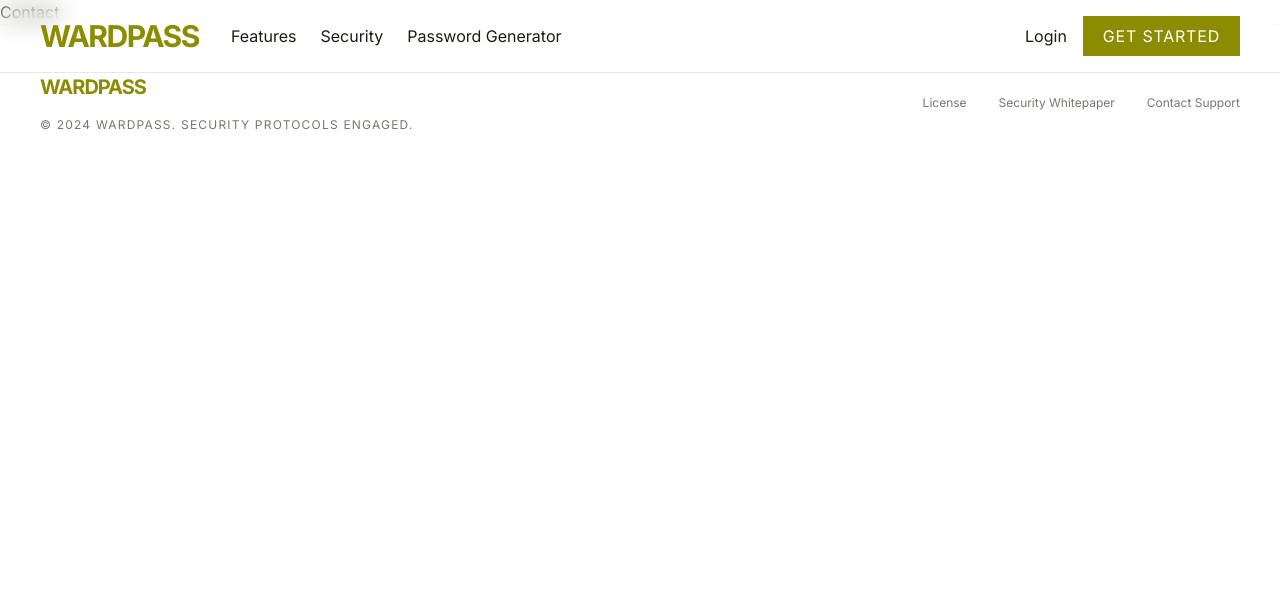
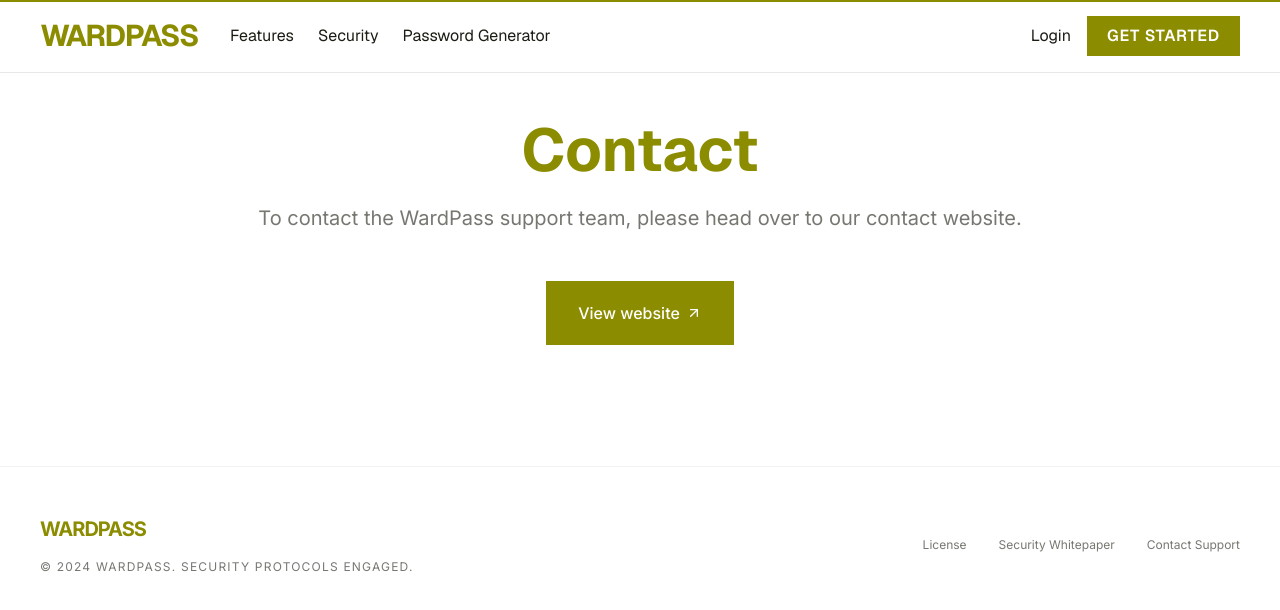
Before and after one commit to zamarwint/WardPass, a Next.js app: page /contact in a window 1280 px wide. Shown: the top 610 px of the page. Built offline with nearby package versions, Linux system fonts and the light colour scheme.

Commit message:
Updated auth, fixed the not found page, added the scrollbar in the navbar, built out the bottom pages, added verify email page and some other tweaks.

```diff
--- a/app/(pages)/(footer-pages)/contact/page.tsx
+++ b/app/(pages)/(footer-pages)/contact/page.tsx
@@ -1,7 +1,18 @@
+import { Button } from "@/components/ui/button";
+import { ArrowUpRight } from "lucide-react";
+
 export default function ContactPage() {
     return (
-        <div>
-            Contact
+        <div className="py-30 mx-auto flex flex-col gap-10">
+            <div className="flex flex-col items-center justify-center text-center gap-12">
+                <div className="flex flex-col gap-6">
+                    <h1 className="text-2xl md:text-6xl font-bold font-geist text-primary">Contact</h1>
+                    <p className="text-xl text-muted-foreground">To contact the WardPass support team, please head over to our contact website.</p>
+                </div>
+                <a rel="noopener noreferrer" href="https://zamarwint.xyz/#contact" target="_blank">
+                    <Button size="lg" className="text-md p-8">View website <ArrowUpRight /> </Button>
+                </a>
+            </div>
         </div>
     )
 }
--- a/app/(pages)/(footer-pages)/license/page.tsx
+++ b/app/(pages)/(footer-pages)/license/page.tsx
@@ -1,7 +1,38 @@
+import { Button } from "@/components/ui/button";
+import { Field, FieldDescription, FieldSeparator } from "@/components/ui/field";
+import { ArrowLeft } from "lucide-react";
+import Link from "next/link";
+import { drawALineClass } from "@/app/_components/drawALine";
+
 export default function LicensePage() {
     return (
-        <div>
-            License
-        </div>
+        <div className="py-30 mx-auto flex flex-col gap-10">
+            <div className="flex flex-col items-center justify-center text-center gap-12">
+                <div className="flex flex-col gap-6">
+                    <h1 className="text-2xl md:text-6xl font-bold font-geist text-primary">License</h1>
+                    <p className="text-xl text-muted-foreground">WardPass is open-source, under the <Link href="https://opensource.org/license/mit/" target="_blank" rel="noopener noreferrer" className={`font-bold text-foreground hover:text-primary ${drawALineClass}`}>MIT License</Link>.</p>
+                    <Field className="max-w-lg md:max-w-xl text-muted-foreground prose text-md">
+                        <FieldDescription className="text-center">
+                            Copyright. 2026. WardPass and ZW.
+                        </FieldDescription>
+                        <FieldSeparator />
+                        <FieldDescription className="text-center">
+                            Permission is hereby granted, free of charge, to any person obtaining a copy of this software and associated documentation files (the “Software”), to deal in the Software without restriction, including without limitation the rights to use, copy, modify, merge, publish, distribute, sublicense, and/or sell copies of the Software, and to permit persons to whom the Software is furnished to do so, subject to the following conditions:
+                        </FieldDescription>
+                        <FieldSeparator />
+                        <FieldDescription className="text-center">
+                            The above copyright notice and this permission notice shall be included in all copies or substantial portions of the Software.
+                        </FieldDescription>
+                        <FieldSeparator />
+                        <FieldDescription className="text-center">
+                            THE SOFTWARE IS PROVIDED “AS IS”, WITHOUT WARRANTY OF ANY KIND, EXPRESS OR IMPLIED, INCLUDING BUT NOT LIMITED TO THE WARRANTIES OF MERCHANTABILITY, FITNESS FOR A PARTICULAR PURPOSE AND NONINFRINGEMENT. IN NO EVENT SHALL THE AUTHORS OR COPYRIGHT HOLDERS BE LIABLE FOR ANY CLAIM, DAMAGES OR OTHER LIABILITY, WHETHER IN AN ACTION OF CONTRACT, TORT OR OTHERWISE, ARISING FROM, OUT OF OR IN CONNECTION WITH THE SOFTWARE OR THE USE OR OTHER DEALINGS IN THE SOFTWARE.
+                        </FieldDescription>
+                    </Field>
+                </div>
+                <Link href="/">
+                    <Button size="lg" className="text-md p-8"><ArrowLeft /> Back to Home</Button>
+                </Link>
+            </div>
+        </div >
     )
 }
--- a/app/(pages)/(footer-pages)/security-whitepaper/page.tsx
+++ b/app/(pages)/(footer-pages)/security-whitepaper/page.tsx
@@ -1,7 +1,12 @@
 export default function SecurityWhitepaperPage() {
     return (
-        <div>
-            Security Whitepaper
+        <div className="py-30 mx-auto flex flex-col gap-10">
+            <div className="flex flex-col items-center justify-center text-center gap-12">
+                <div className="flex flex-col gap-6">
+                    <h1 className="text-2xl md:text-6xl font-bold font-geist text-primary">Security Whitepaper</h1>
+                    <p className="text-xl text-muted-foreground">Coming soon.</p>
+                </div>
+            </div>
         </div>
-    );
+    )
 }
--- a/app/_components/Navbar.tsx
+++ b/app/(pages)/_components/Navbar.tsx
@@ -16,6 +16,8 @@ import {
     DropdownMenuItem,
     DropdownMenuTrigger,
 } from "@/components/ui/dropdown-menu"
+
+import { motion, useScroll } from "motion/react";
 import { scrollToAnchor } from "@/lib/handyFunctions";
 
 const navigationLinks = [
@@ -61,6 +63,7 @@ export function ModeToggle() {
 }
 
 export default function Navbar() {
+    const { scrollYProgress } = useScroll();
     const [open, setOpen] = useState(false);
     const [isOpen, setIsOpen] = useState(false);
     const pathName = usePathname();
@@ -68,6 +71,7 @@ export default function Navbar() {
     useEffect(() => {
         if (typeof window === undefined) return;
         if (pathName !== '/') return;
+        console.log(scrollYProgress)
 
         const handleKeyEscape = (e: KeyboardEvent) => {
             if (e.key === 'Escape') {
@@ -84,8 +88,16 @@ export default function Navbar() {
 
     scrollToAnchor();
     return (
-        <header className="bg-transparent backdrop-blur-md w-full z-50 border-b border-foreground/10 fixed flex flex-col">
-            <div className="flex justify-between items-center w-full px-4 md:px-10 py-4 mx-auto">
+        <motion.header
+            initial={{ opacity: 0 }}
+            whileInView={{ opacity: 1 }}
+            viewport={{ once: true }}
+            transition={{
+                duration: 1,
+            }}
+            className="bg-transparent backdrop-blur-md w-full z-50 border-b border-foreground/10 fixed flex flex-col font-geist"
+        >
+            <motion.div className="flex justify-between items-center w-full px-4 md:px-10 py-4 mx-auto">
                 {/* Desktop menu */}
                 <div className="hidden lg:flex items-center gap-8 w-full">
                     <Link className="font-bold text-3xl tracking-tighter text-primary uppercase" href="/">WardPass</Link>
@@ -132,11 +144,11 @@ export default function Navbar() {
                 </div>
 
                 {/* LOGIN AND SIGN-UP */}
-                <div className="hidden md:flex items-center justify-end gap-4 w-full">
+                <div className="hidden lg:flex items-center justify-end gap-4 w-full">
                     <Link className="hidden md:block btn-ghost transition-colors" href="sign-in">Login</Link>
-                    <Link className="hidden md:block btn-primary py-2 px-5 uppercase tracking-wider" href="sign-up">Get Started</Link>
+                    <Link className="hidden md:block btn-primary py-2 px-5 uppercase tracking-wider font-semibold" href="sign-up">Get Started</Link>
                 </div>
-            </div>
+            </motion.div>
             <Dialog open={isOpen} onOpenChange={setIsOpen}>
                 <DialogContent className="z-999 flex flex-col items-center justify-center">
                     <DialogHeader>
@@ -145,6 +157,14 @@ export default function Navbar() {
                     <ModeToggle />
                 </DialogContent>
             </Dialog>
-        </header>
+            <motion.div
+                id="scroll-indicator"
+                className="fixed top-0 left-0 right-0 h-[2px] w-screen bg-primary origin-left z-50"
+                style={{
+                    scaleX: scrollYProgress,
+                    transformOrigin: "0%",
+                }}
+            />
+        </motion.header>
     )
 }
--- a/app/(pages)/layout.tsx
+++ b/app/(pages)/layout.tsx
@@ -1,5 +1,5 @@
-import Footer from "../_components/Footer"
-import Navbar from "../_components/Navbar"
+import Footer from "./_components/Footer"
+import Navbar from "./_components/Navbar"
 
 export default function PageLayout({
     children,
--- /dev/null
+++ b/app/_components/drawALine.tsx
@@ -0,0 +1 @@
+export const drawALineClass = "cursor-pointer relative inline-block no-underline after:content-[''] after:absolute after:left-0 after:bottom-0 after:h-[2px] after:w-0 after:bg-primary after:transition-all after:duration-300 hover:after:w-full"
--- a/app/dashboard/_components/Sidebar.tsx
+++ b/app/dashboard/_components/Sidebar.tsx
@@ -40,7 +40,7 @@ export default function Sidebar() {
             transition={{ duration: 0.5 }}
             className="h-screen px-4 py-8 bg-card w-fit flex flex-col gap-20 justify-between"
         >
-            <Link className="font-bold text-3xl tracking-tighter text-primary uppercase px-10" href="/dashboard">WardPass</Link>
+            <Link className="font-bold text-3xl tracking-tighter text-primary px-10" href="/dashboard">WardPass</Link>
             <div className="w-full flex flex-col gap-2 h-full">
                 <Button variant="ghost" size="lg" className="w-full flex justify-between">
                     <h1 className="font-bold text-lg">Vaults</h1>
--- a/app/layout.tsx
+++ b/app/layout.tsx
@@ -16,7 +16,7 @@ export default function RootLayout({
 }>) {
   return (
     <html lang="en" suppressHydrationWarning>
-      <body className={`${inter.variable} ${geistSans.variable} ${jetbrainsMono.variable} w-screen h-screen antialiased min-h-full min-w-full flex flex-col items-center justify-center overflow-x-hidden`}>
+      <body className={`${inter.variable} ${geistSans.variable} ${jetbrainsMono.variable} antialiased min-h-screen overflow-x-hidden`}>
         <ThemeProvider
           attribute="class"
           defaultTheme="system"
--- a/app/not-found.tsx
+++ b/app/not-found.tsx
@@ -9,7 +9,7 @@ export default function NotFoundPage() {
     const router = useRouter();
     return (
         <motion.div className="flex flex-col w-screen h-screen items-center justify-center gap-4 font-geist text-center">
-            <TriangleAlert size={128} color="#FFFF00" />
+            <TriangleAlert size={128} className="text-primary" />
             <h1 className="text-4xl md:text-8xl font-geist font-bold text-primary">404</h1>
             <p className="text-muted-foreground">Page Not Found</p>
             <div className="w-full flex items-center justify-center">
--- /dev/null
+++ b/proxy.ts
@@ -0,0 +1,19 @@
+import { NextRequest, NextResponse } from "next/server";
+import { headers } from "next/headers";
+import { auth } from "@/utils/auth";
+
+export async function proxy(request: NextRequest) {
+    const session = await auth.api.getSession({
+        headers: await headers()
+    })
+
+    if (!session) {
+        return NextResponse.redirect(new URL("/sign-in", request.url));
+    }
+
+    return NextResponse.next();
+}
+
+export const config = {
+    matcher: ["/dashboard"], // Specify the routes the middleware applies to
+};
```
Also changed, not shown: app/(pages)/_components/Footer.tsx (renamed from app/_components/Footer.tsx).
